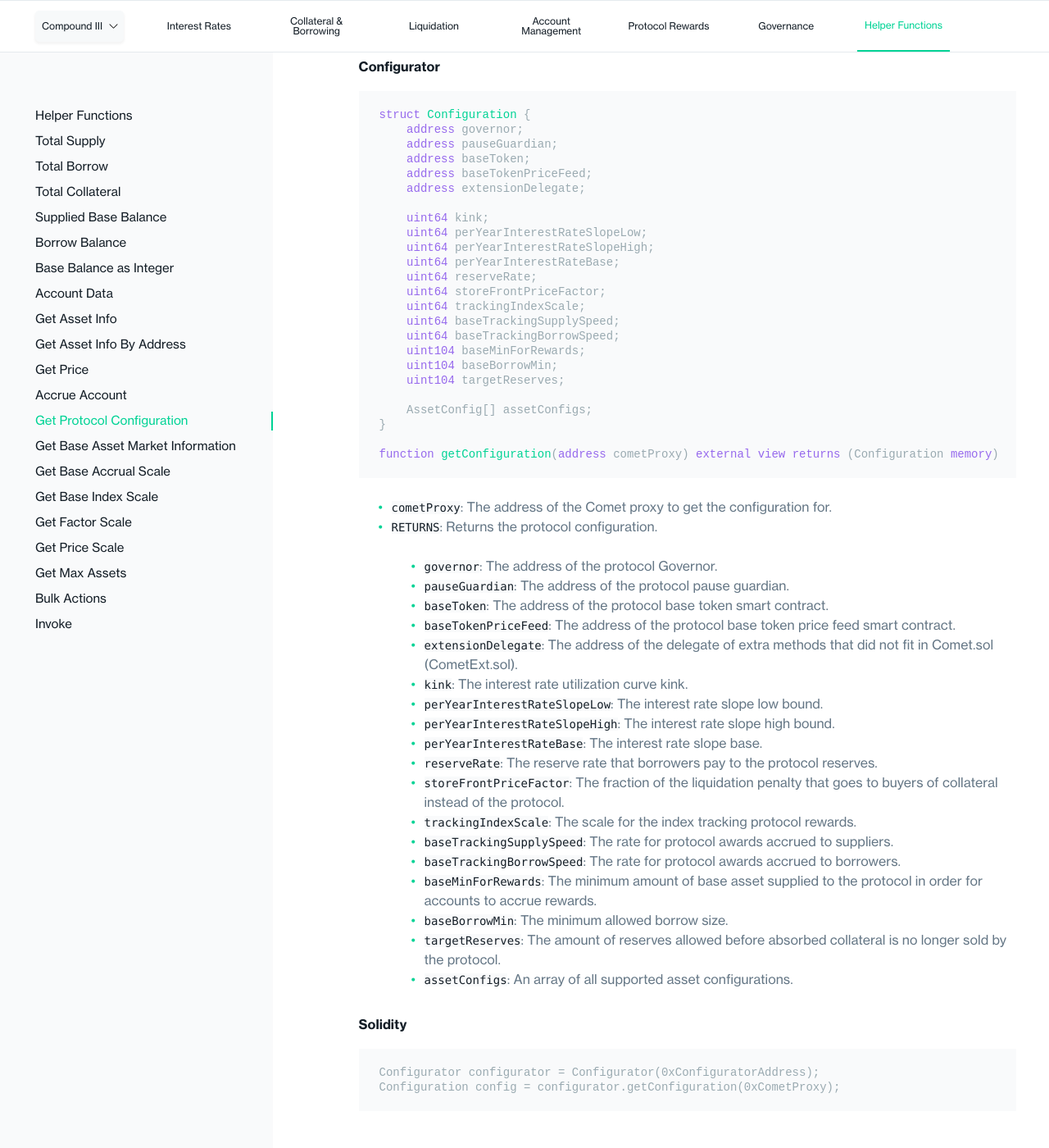
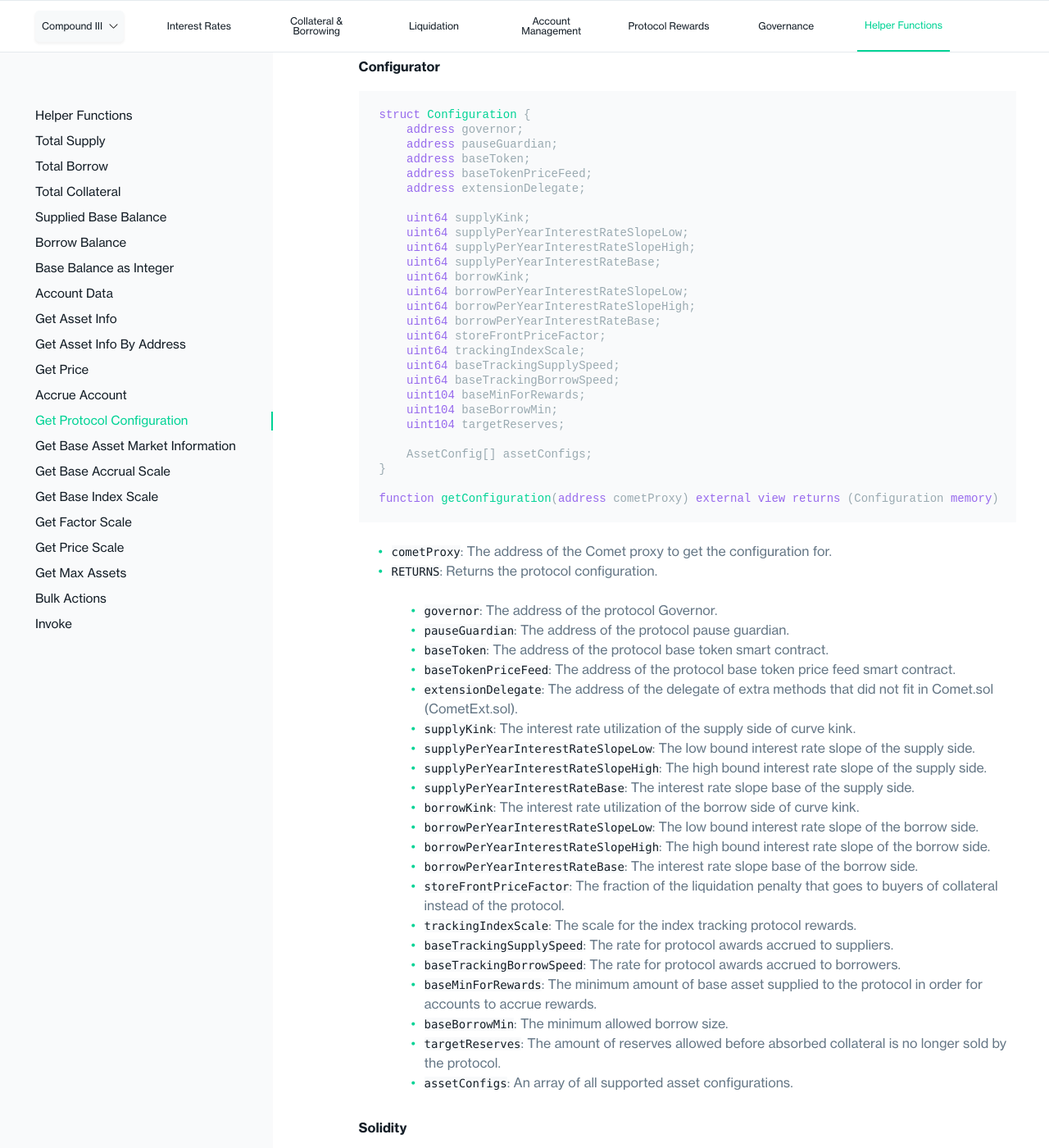
Before and after one commit to compound-finance/compound-finance.github.io, a Jekyll site: the page built from docs/pages/v3/helper-functions.md, in a window 1280 px wide and 1400 px high, scrolled down 9337 px. Shown: the whole window at 82% size. Built offline with Jekyll 4.4.1, drawn with Linux system fonts in a browser that asks for light colours.

Commit message:
Removed deprecated variable from getConfiguration (#25)
* Removed deprecated variable from getConfiguration

* Fix

* Updated function returns

```diff
--- a/docs/pages/v3/helper-functions.md
+++ b/docs/pages/v3/helper-functions.md
@@ -397,11 +397,14 @@
     address baseTokenPriceFeed;
     address extensionDelegate;
 
-    uint64 kink;
-    uint64 perYearInterestRateSlopeLow;
-    uint64 perYearInterestRateSlopeHigh;
-    uint64 perYearInterestRateBase;
-    uint64 reserveRate;
+    uint64 supplyKink;
+    uint64 supplyPerYearInterestRateSlopeLow;
+    uint64 supplyPerYearInterestRateSlopeHigh;
+    uint64 supplyPerYearInterestRateBase;
+    uint64 borrowKink;
+    uint64 borrowPerYearInterestRateSlopeLow;
+    uint64 borrowPerYearInterestRateSlopeHigh;
+    uint64 borrowPerYearInterestRateBase;
     uint64 storeFrontPriceFactor;
     uint64 trackingIndexScale;
     uint64 baseTrackingSupplySpeed;
@@ -423,11 +426,14 @@
   * `baseToken`: The address of the protocol base token smart contract.
   * `baseTokenPriceFeed`: The address of the protocol base token price feed smart contract.
   * `extensionDelegate`: The address of the delegate of extra methods that did not fit in Comet.sol (CometExt.sol).
-  * `kink`: The interest rate utilization curve kink.
-  * `perYearInterestRateSlopeLow`: The interest rate slope low bound.
-  * `perYearInterestRateSlopeHigh`: The interest rate slope high bound.
-  * `perYearInterestRateBase`: The interest rate slope base.
-  * `reserveRate`: The reserve rate that borrowers pay to the protocol reserves.
+  * `supplyKink`: The interest rate utilization of the supply side of curve kink.
+  * `supplyPerYearInterestRateSlopeLow`: The low bound interest rate slope of the supply side.
+  * `supplyPerYearInterestRateSlopeHigh`: The high bound interest rate slope of the supply side.
+  * `supplyPerYearInterestRateBase`: The interest rate slope base of the supply side.
+  * `borrowKink`: The interest rate utilization of the borrow side of curve kink.
+  * `borrowPerYearInterestRateSlopeLow`: The low bound interest rate slope of the borrow side.
+  * `borrowPerYearInterestRateSlopeHigh`: The high bound interest rate slope of the borrow side.
+  * `borrowPerYearInterestRateBase`: The interest rate slope base of the borrow side.
   * `storeFrontPriceFactor`: The fraction of the liquidation penalty that goes to buyers of collateral instead of the protocol.
   * `trackingIndexScale`: The scale for the index tracking protocol rewards.
   * `baseTrackingSupplySpeed`: The rate for protocol awards accrued to suppliers.
```
